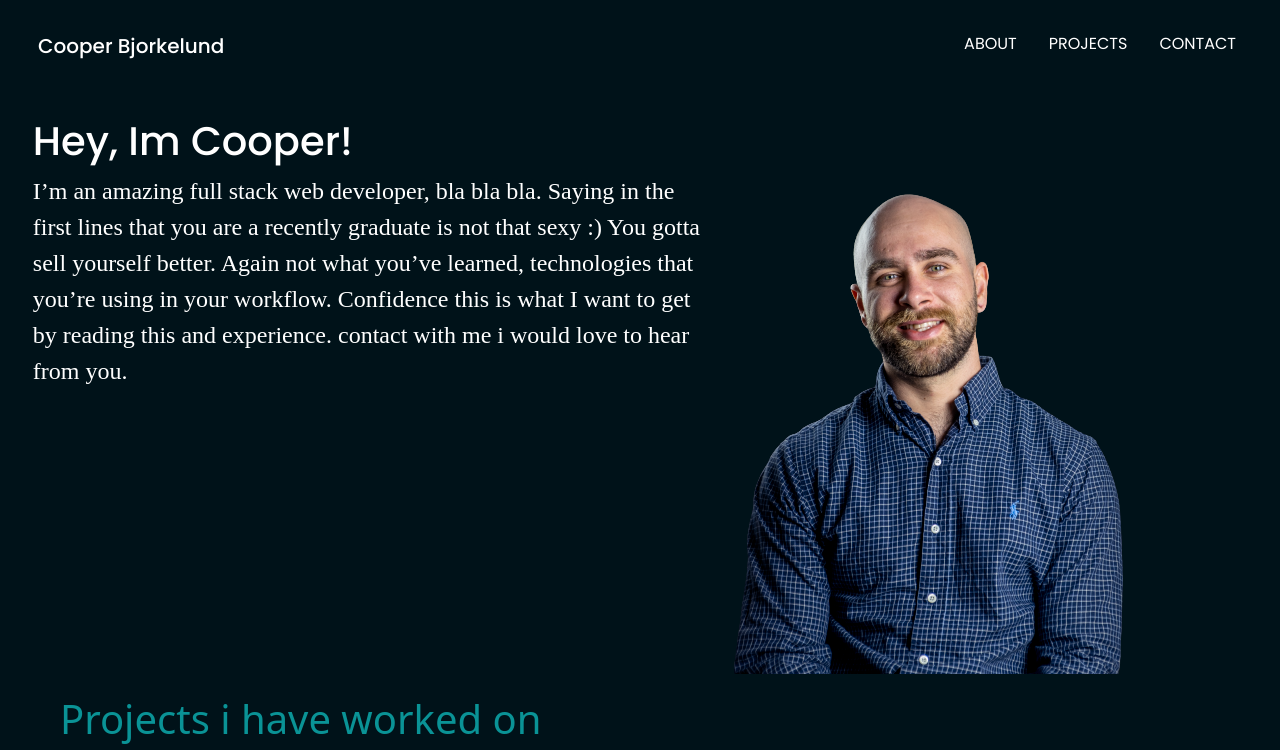
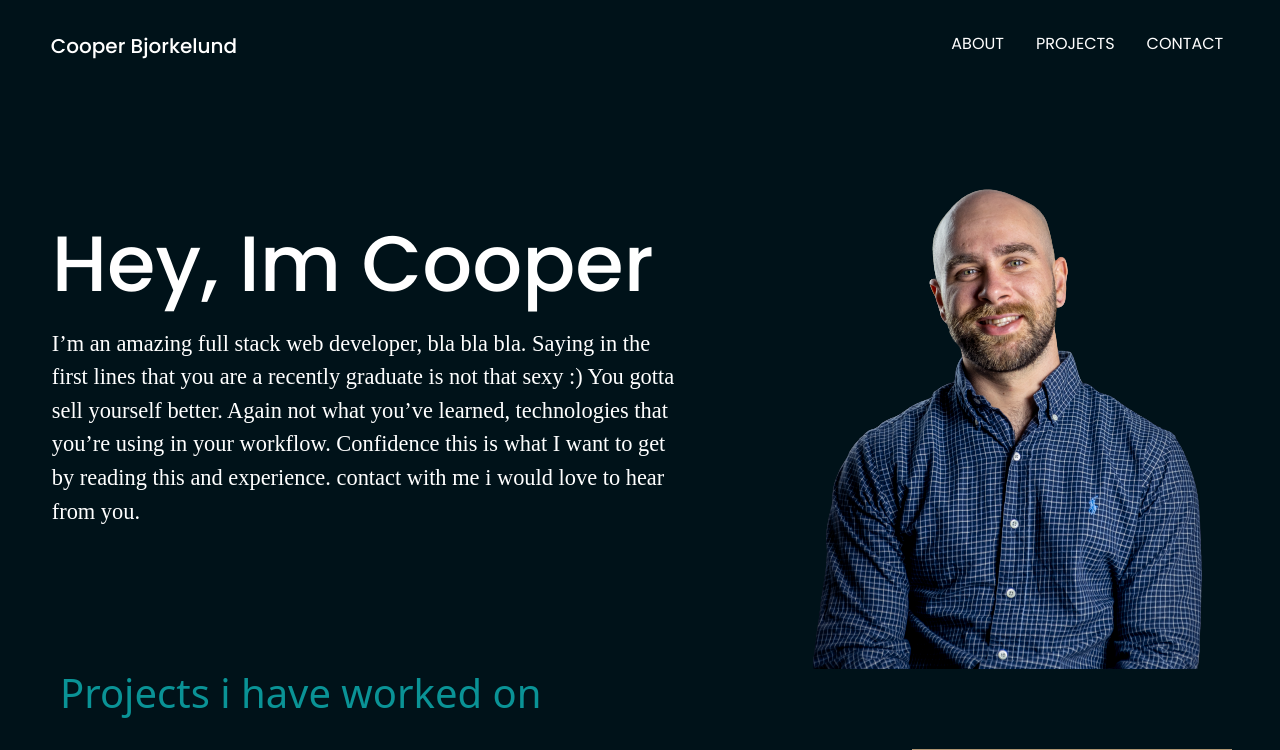
Before and after one commit to Coops023/site, a React (Create React App) app: page /contact in a window 1280 px wide. Shown: the top 750 px of the page. Built offline with nearby package versions, Linux system fonts and the light colour scheme.

Commit message:
update about page

```diff
--- a/src/components/Navbar.css
+++ b/src/components/Navbar.css
@@ -1,7 +1,7 @@
 .navbar {
   background-color: #001219;
   color: white;
-  margin: 1em 1em;
+  margin: 1em 1.8em;
 }
 .nav-link {
   color: white !important;
--- a/src/pages/About.css
+++ b/src/pages/About.css
@@ -1,24 +1,26 @@
-.container {
-  margin: 1.3em !important;
+.about-content {
+  display: flex;
+  align-items: center;
+  justify-content: space-around;
+  flex-direction: row;
+  text-align: left;
 }
 
-.about-content {
-  display: flex;
-  justify-content: space-between;
-  flex-direction: row;
-  text-align: left;
-  margin: 0;
+.about-text-wrap {
+  width: 50%;
 }
 
 .about-heading {
   font-family: "Poppins";
-  margin-top: 20px;
+  font-size: 4.9em;
+  margin-bottom: 0.2em;
+  text-align: left;
   color: white;
 }
 
 .about-paragraph {
   font-family: "pt-sans";
-  font-size: 1.5em;
+  font-size: 1.4em;
 }
 
 .contact-span {
--- a/src/pages/About.jsx
+++ b/src/pages/About.jsx
@@ -4,19 +4,16 @@ import "./About.css";
 export default function About() {
   return (
     <div>
-      <div class="container">
-        <div class="row">
-          <div class="about-content col-12">
+      <div class="about-content">
         <div className="about-text-wrap">
-              <h1 className="about-heading">Hey, Im Cooper!</h1>
+          <h1 className="about-heading">Hey, Im Cooper</h1>
 
           <p className="about-paragraph">
-                I’m an amazing full stack web developer, bla bla bla. Saying in
-                the first lines that you are a recently graduate is not that
-                sexy :) You gotta sell yourself better. Again not what you’ve
-                learned, technologies that you’re using in your workflow.
-                Confidence this is what I want to get by reading this and
-                experience.
+            I’m an amazing full stack web developer, bla bla bla. Saying in the
+            first lines that you are a recently graduate is not that sexy :) You
+            gotta sell yourself better. Again not what you’ve learned,
+            technologies that you’re using in your workflow. Confidence this is
+            what I want to get by reading this and experience.
             <a className="contact-span" href="/contact">
               {" "}
               contact with me
@@ -28,7 +25,5 @@ export default function About() {
         <img src="./me-img.png" alt="an image of a man" />
       </div>
     </div>
-      </div>
-    </div>
   );
 }
```
Lines whose indentation alone changed are shown as unchanged.
